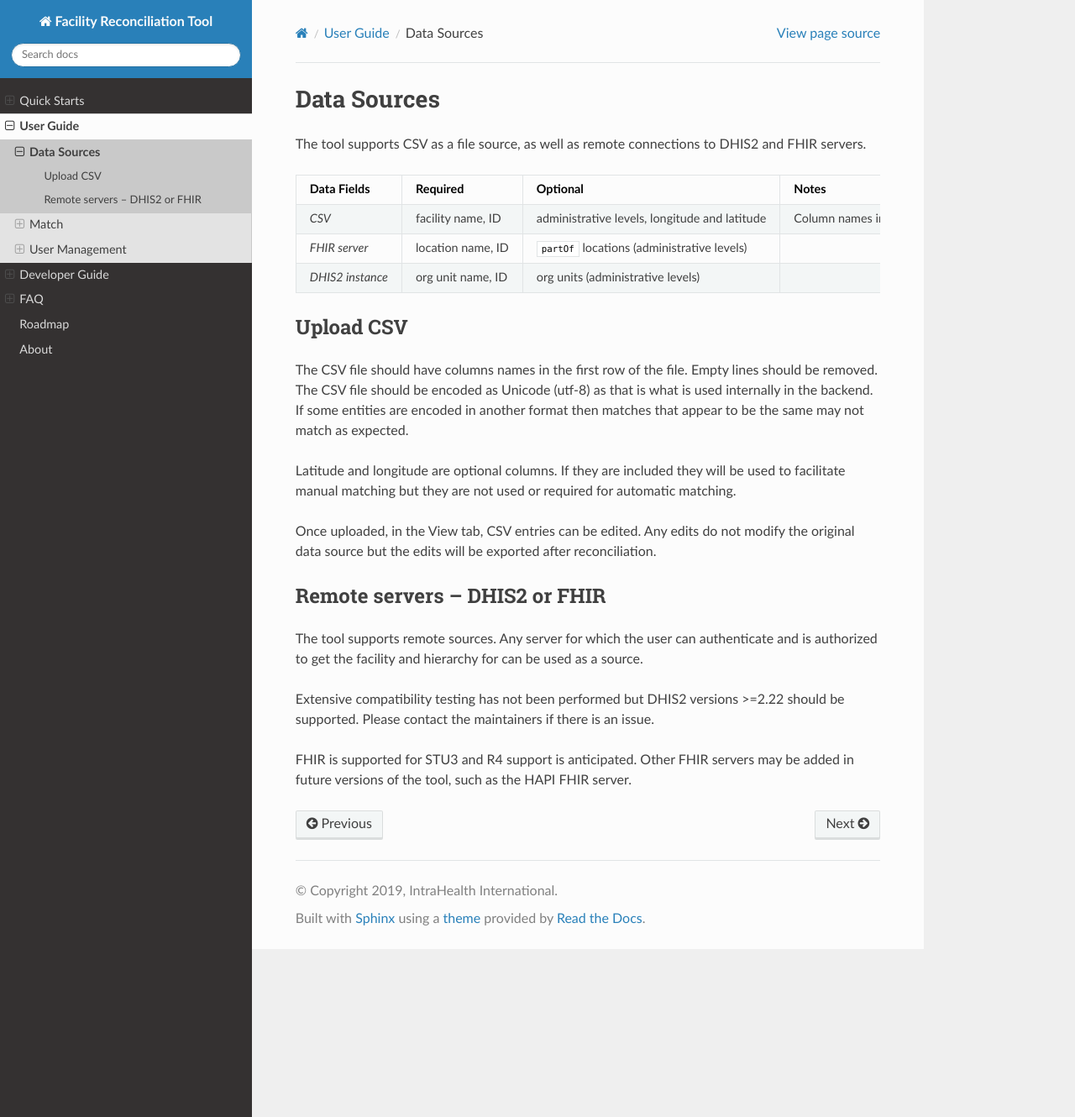
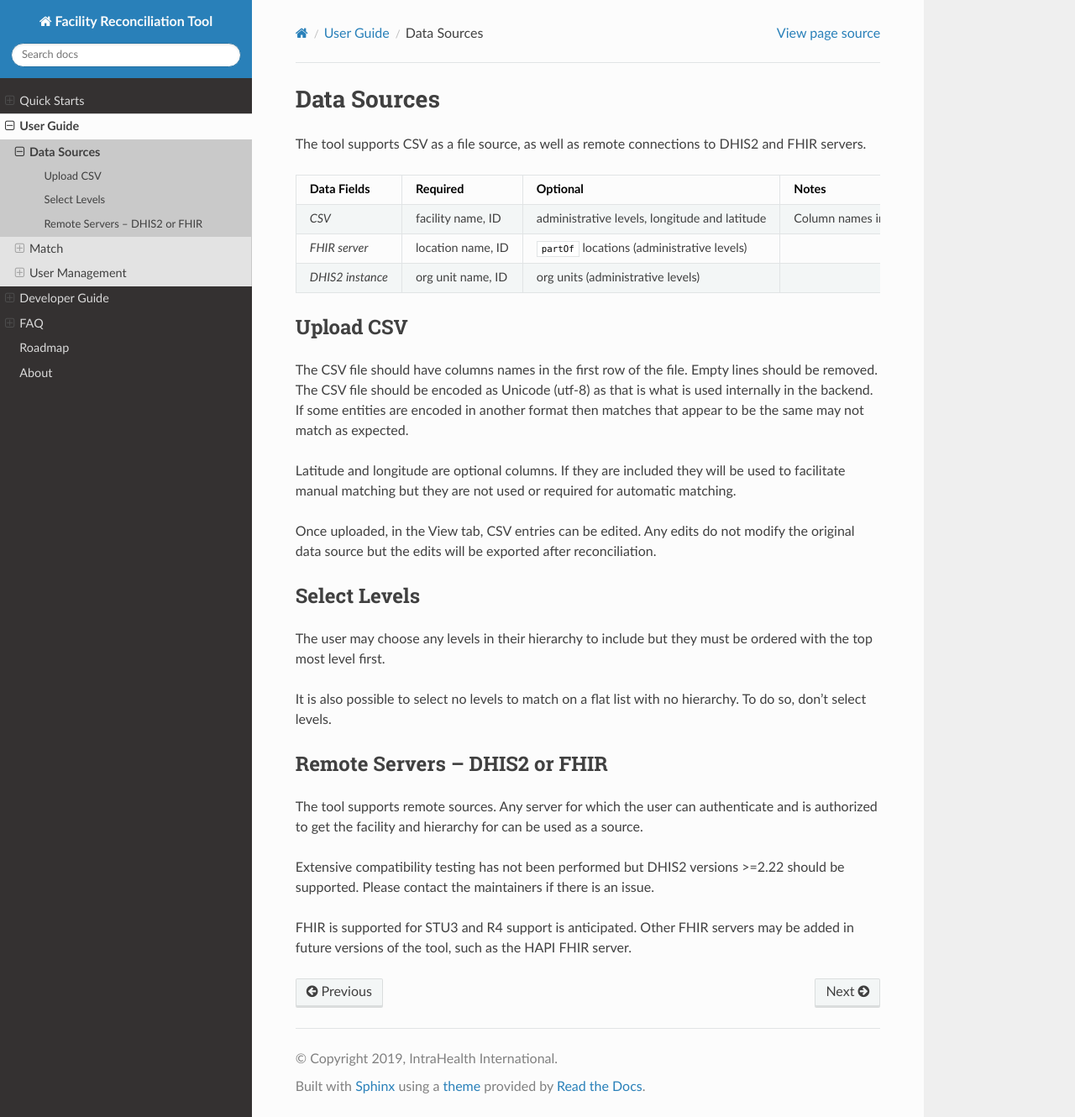
Before and after one commit to openhie/facility-recon, a Sphinx documentation site: the page built from docs/source/user/sources.md, in a window 1280 px wide and 1330 px high. Shown: the whole window at 84% size. Built offline with Sphinx 7.4.7 and the Read the Docs theme 2.0.0, drawn with Linux system fonts in a browser that asks for light colours; pages that are not in the unit, such as notebooks, are missing from menus.

Commit message:
clarify no-level matching

```diff
--- a/docs/source/user/sources.md
+++ b/docs/source/user/sources.md
@@ -16,7 +16,13 @@ Latitude and longitude are optional columns. If they are included they will be u
 
 Once uploaded, in the View tab, CSV entries can be edited. Any edits do not modify the original data source but the edits will be exported after reconciliation.
 
-## Remote servers -- DHIS2 or FHIR
+## Select Levels
+
+The user may choose any levels in their hierarchy to include but they must be ordered with the top most level first.
+
+It is also possible to select no levels to match on a flat list with no hierarchy. To do so, don't select levels.
+
+## Remote Servers -- DHIS2 or FHIR
 
 The tool supports remote sources. Any server for which the user can authenticate and is authorized to get the facility and hierarchy for can be used as a source.
 
```
